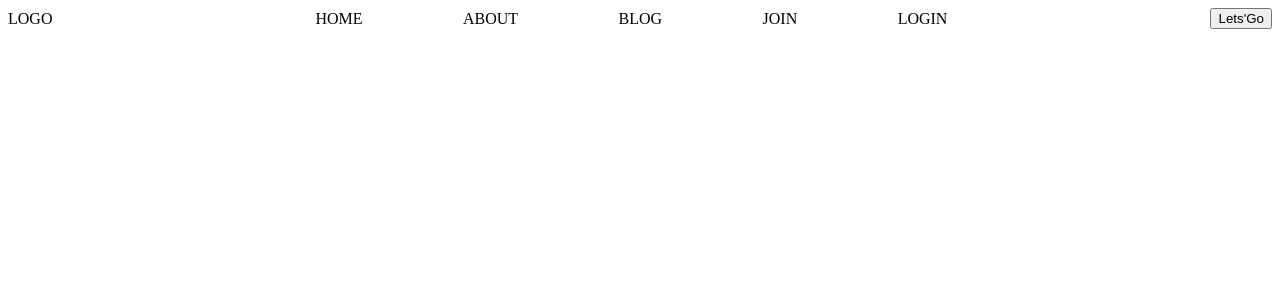
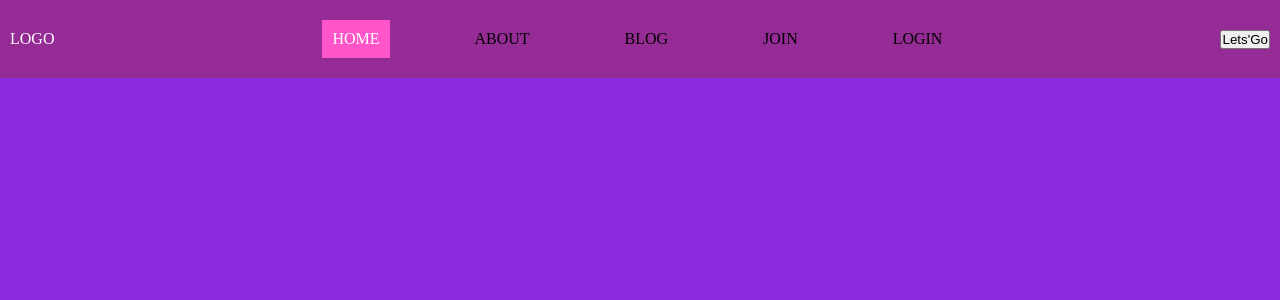
Before and after one commit to Sachin-Israni/JavaScript-Notes, a PHP site: the page made by July/17 July/Task 1/index.html in a window 1280 px wide. Shown: the top 300 px of the page. Run offline with PHP 8.4, Linux system fonts and the light colour scheme.

Commit message:
Today's Work 17 July

```diff
--- a/July/17 July/Task 1/index.html
+++ b/July/17 July/Task 1/index.html
@@ -11,14 +11,14 @@
     <div class="navbar">
         <div class="logo">LOGO</div>
         <div class="nav-list">
-            <a href="#">HOME</a>
+            <a href="#" class="active">HOME</a>
             <a href="#">ABOUT</a>
             <a href="#">BLOG</a>
             <a href="#">JOIN</a>
             <a href="#">LOGIN</a>
         </div>
         <button class="letgo">Lets'Go</button>
-        <button id="fa" onclick="fa()"><i class="fa-solid fa-bars"></i></button>
+        <button id="fa"><i class="fa-solid fa-bars"></i></button>
     </div>
 
     <script src="script.js"></script>
--- a/July/17 July/Task 1/script.js
+++ b/July/17 July/Task 1/script.js
@@ -1,5 +1,5 @@
 // let alink = document.getElementsByTagName('a')
-let alink = document.querySelectorAll('a')
+// let alink = document.querySelectorAll('a')
 
 // function bgc() {
 //     if (ele.style.backgroundColor != 'red') {
@@ -29,22 +29,103 @@ let alink = document.querySelectorAll('a')
 
 //---------- nav-list color change
 
-alink.forEach(ele =>{
-    ele.addEventListener('click',()=>{
-        document.querySelector('.active')?.classList.remove('active');
-        ele.classList.add('active')
-    });
-});
-function fa() {
-    document.body.style.backgroundColor='red'
-    let logo=document.getElementsByClassName('logo')
-    logo[0].style.visibility='hidden'
+// alink.forEach(ele => {
+//     ele.addEventListener('click', () => {
+//         document.querySelector('.active')?.classList.remove('active');
+//         ele.classList.add('active')
+//     });
+// });
 
-    let faa=document.getElementById('fa')
-    if(faa.innerHTML!='<i class="fa fa-close">'){
-        faa.innerHTML='<i class="fa fa-close" onclick="fas()">'
-    }
+
+// let fan = document.getElementById('fa')
+// fan.addEventListener('click', fa)
+// function fa() {
+//     document.body.style.backgroundColor = 'red'
+//     let logo = document.getElementsByClassName('logo')
+//     logo[0].style.visibility = 'hidden'
+
+//     let faa = document.getElementById('fa')
+//     if (faa.innerHTML != '<i class="fa fa-close">') {
+//         faa.innerHTML = '<i class="fa fa-close" onclick="fas()">'
+//     }
+// }
+// function fas() {
+//     document.body.style.backgroundColor = 'white'
+// }
+
+//---------------------------------------------------
+
+// const a = [1, 2, 3, 4, 5]
+// const b = [
+//     { id: 2, name: 'hi' },
+//     { id: 3, name: 'hi' },
+//     { id: 1 },
+//     { id: 4, name: 'hi' },
+//     { id: 20, name: 'hi' },
+//     { id: 20, name: 'hi' },
+// ]
+
+// const c = b.filter(ele => {
+//     if (!a.includes(ele.id)){
+//         return ele.id
+//     }
+// })
+// const c = b.filter(ele => !a.includes(ele.id))
+// const c = b.filter(ele => a.includes(ele.id))
+
+// console.log(c);
+
+//---------------------------------------------------
+
+// function lw(){
+//     var wer=10;
+// }
+// console.log(wer);
+
+
+//---------------------------------------------------
+
+
+// let as=98;
+// function qbsw(){
+//     let x=10;
+//     function abs(){
+//         let as=10
+//         console.log(as);
+//     }
+//     abs()
+// }
+// qbsw()
+
+//---------------------------------------------------
+
+// let obj = { a: 10, c: 12, s: 23, p: 24 }
+// let { a, c, ...rest } = obj
+// console.log(a);
+// console.log(rest.s);
+// console.log(rest);
+
+//--------------------------------------------------- 43
+
+// Write a JavaScript program to check if an array is a factor chain or not.
+//  A factor chain is an array in which the previous element is a factor of the next    consecutive element. The following is a factor chain:
+
+// 2 is a factor of 4  // 4 is a factor of 8  // 8 is a factor of 16  // 16 is a factor of 32
+// Test Data :
+// ([2, 4, 8, 16, 32]) -> true          ([2, 4, 16, 32, 68]) -> false
+// ([2, 4, 16, 32, 64]) -> true
+
+// [2, 4, 8, 16, 32]
+
+function factorArr(arr) {
+    return arr.every((val, i, arr) => {
+        if (arr[i+1] == undefined) {
+            break
+        }
+        else {
+            arr[i + 1] == arr[i] * 2
+        }
+    })
 }
-function fas() {
-    document.body.style.backgroundColor='white'
-}
+let arr = [2, 4, 8, 16, 32]
+console.log(factorArr(arr));
--- a/July/17 July/Task 1/style.css
+++ b/July/17 July/Task 1/style.css
@@ -1,8 +1,21 @@
+* {
+    margin: 0;
+    padding: 0;
+    box-sizing: border-box;
+}
+
+body {
+    background-color: blueviolet;
+    color: white;
+}
+
 .navbar {
     width: 100%;
     display: flex;
     justify-content: space-between;
     align-items: center;
+    background-color: rgb(149, 43, 149);
+    padding: 20px 10px;
 }
 
 .nav-list {
@@ -14,10 +27,12 @@
 a {
     color: black;
     text-decoration: none;
+    padding: 10px;
 }
 
 .active {
-    background-color: red;
+    background-color: rgb(255, 85, 201);
+    color: #fff;
 }
 
 #fa {
@@ -25,12 +40,13 @@ a {
 }
 
 @media (max-width:450px) {
-    .nav-list ,
-    .letgo{
+
+    .nav-list,
+    .letgo {
         display: none;
     }
 
     #fa {
-        display:block;
+        display: block;
     }
 }
--- a/July/17 July/index.html
+++ b/July/17 July/index.html
@@ -6,12 +6,16 @@
     <meta name="viewport" content="width=device-width, initial-scale=1.0">
     <title>Document</title>
     <style>
-        #btn{
+        #btn {
             background-color: red;
             border: 2px solid blue;
             color: #fff;
             border-radius: 10px;
             font-size: 14px;
+        }
+
+        #para {
+            color: black;
         }
     </style>
 </head>
```
Also changed, not shown: July/17 July/script.js (+17 -0 lines).
